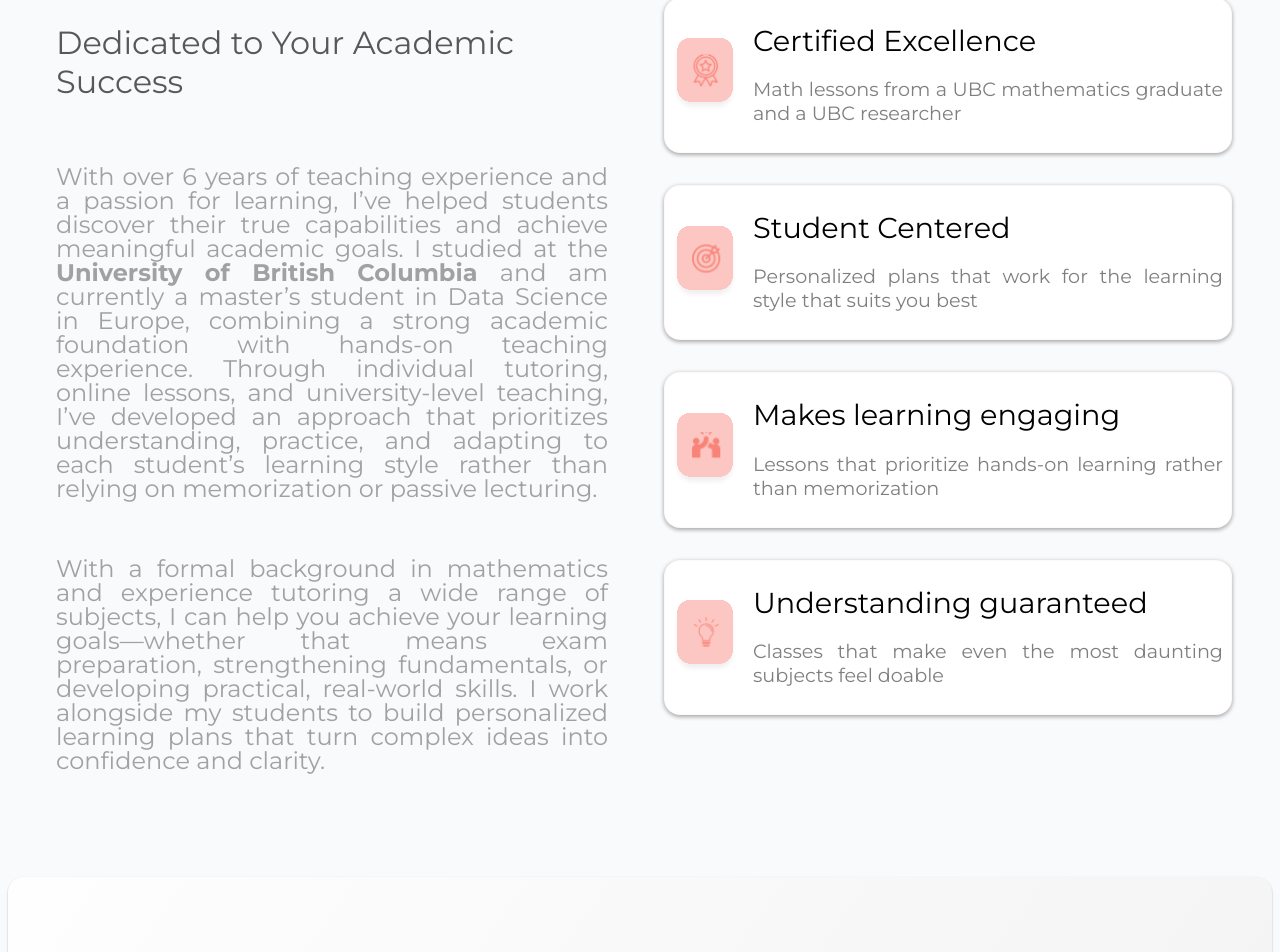
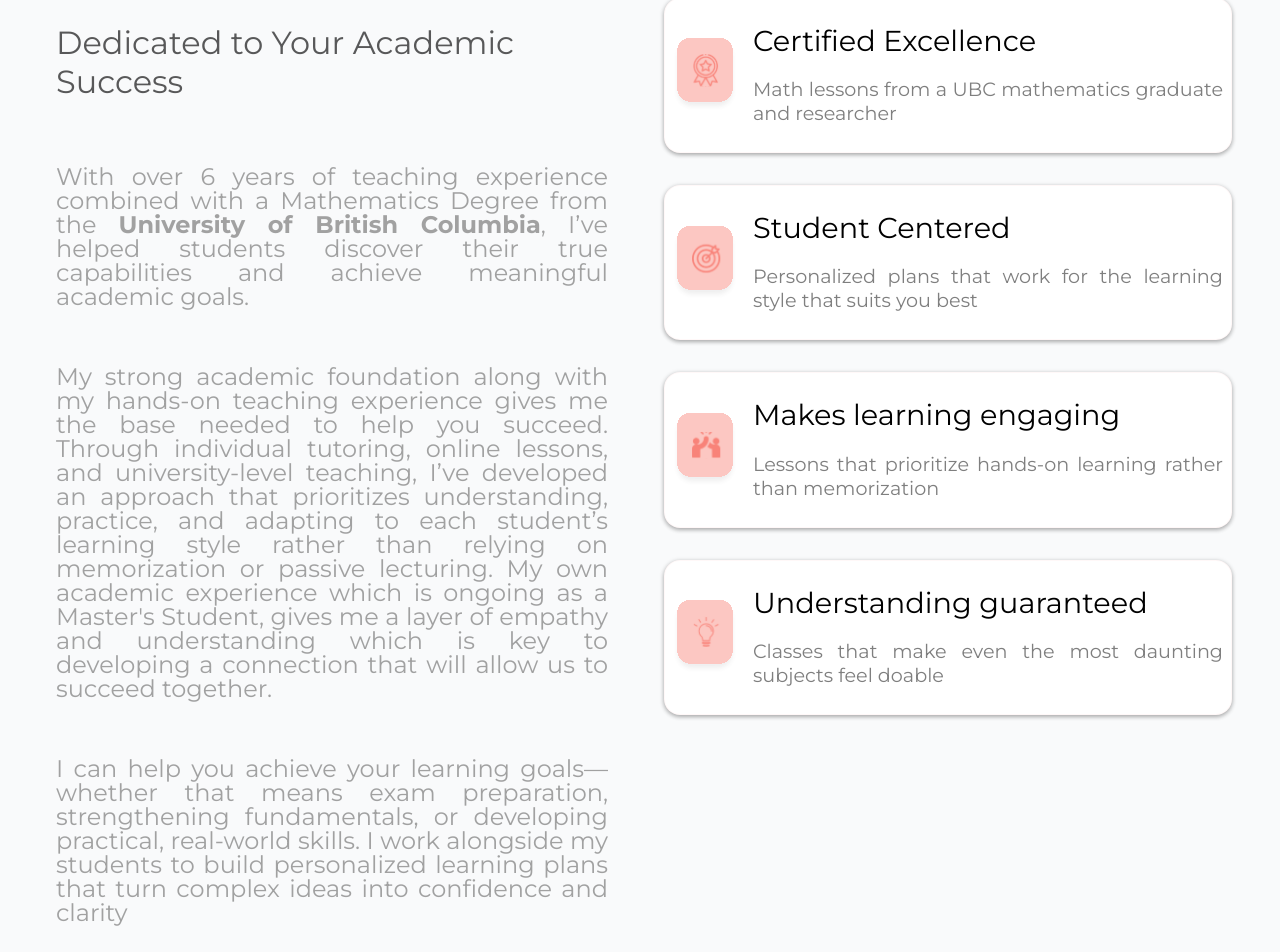
Before and after one commit to danielncuevas10/mila-portfolio, a React (Vite) app: page / in a window 1280 px wide. Shown: the part 932-1884 px from the top of the page. Built offline with nearby package versions, Linux system fonts and the light colour scheme.

Commit message:
Adding Google Analytics

```diff
--- a/index.html
+++ b/index.html
@@ -5,6 +5,17 @@
     <link rel="icon" type="image/svg+xml" href="/MM.svg" />
     <meta name="viewport" content="width=device-width, initial-scale=1.0" />
     <title>Mila M. Tutoring</title>
+
+    <!-- Google tag (gtag.js) -->
+<script async src="https://www.googletagmanager.com/gtag/js?id=G-YZSZ9SQ9RH"></script>
+<script>
+  window.dataLayer = window.dataLayer || [];
+  function gtag(){dataLayer.push(arguments);}
+  gtag('js', new Date());
+
+  gtag('config', '%VITE_GA_ID%');
+</script>
+
   </head>
   <body>
     <div id="root"></div>
--- /dev/null
+++ b/src/Analytics.tsx
@@ -0,0 +1,16 @@
+import { useEffect } from "react";
+import { useLocation } from "react-router-dom";
+
+export default function Analytics() {
+  const location = useLocation();
+
+  useEffect(() => {
+    if (window.gtag && import.meta.env.VITE_GA_ID) {
+      window.gtag("config", import.meta.env.VITE_GA_ID, {
+        page_path: location.pathname,
+      });
+    }
+  }, [location]);
+
+  return null;
+}
--- a/src/App.tsx
+++ b/src/App.tsx
@@ -1,13 +1,18 @@
 import { Routes, Route } from "react-router-dom";
 import { Landing } from "./pages/Landing/Landing";
 import { English } from "./pages/Landing/LandingEnglish";
+import Analytics from "./Analytics";
 
 function App() {
   return (
-    <Routes>
-      <Route path="/" element={<Landing />} />
-      <Route path="/english" element={<English />} />
-    </Routes>
+    <>
+      <Analytics />
+
+      <Routes>
+        <Route path="/" element={<Landing />} />
+        <Route path="/english" element={<English />} />
+      </Routes>
+    </>
   );
 }
 
--- a/src/data/features.data.ts
+++ b/src/data/features.data.ts
@@ -9,7 +9,7 @@ import ideaB from "../assets/pictures/icons/about/ideaB.svg";
 import teamB from "../assets/pictures/icons/about/teamB.svg";
 
 export const features: Feature[] = [
-    {id: "certified", icon: medal, title: "Certified Excellence", description: "Math lessons from a UBC mathematics graduate and a UBC researcher"},
+    {id: "certified", icon: medal, title: "Certified Excellence", description: "Math lessons from a UBC mathematics graduate and researcher"},
     {id: "student", icon: point, title: "Student Centered", description: "Personalized plans that work for the learning style that suits you best"},
     {id: "student", icon: team, title: "Makes learning engaging", description: "Lessons that prioritize hands-on learning rather than memorization"},
     {id: "student", icon: idea, title: "Understanding guaranteed", description: "Classes that make even the most daunting subjects feel doable"},
--- a/src/data/testimonials.data.ts
+++ b/src/data/testimonials.data.ts
@@ -12,7 +12,7 @@ export const testimonials: Testimonials[] = [
     },
     {id: "service2",
         icon: quote,
-        title: "Li Wei",
+        title: "Rita Wei",
         description: "What impressed me most was how clearly concepts were explained. My daughter no longer feels anxious about math tests, and she now approaches problems logically, she understands math now.",
         parent: "Parent",
 
--- a/src/pages/Landing/Landing.tsx
+++ b/src/pages/Landing/Landing.tsx
@@ -64,28 +64,33 @@ export const Landing = () => {
             <h2>About Me</h2>
             <h3>Dedicated to Your Academic Success</h3>
             <p>
-              With over 6 years of teaching experience and a passion for
-              learning, I’ve helped students discover their true capabilities
-              and achieve meaningful academic goals. I studied at the{" "}
+              With over 6 years of teaching experience combined with a
+              Mathematics Degree from the{" "}
               <span style={{ fontWeight: "bold" }}>
                 {" "}
-                University of British Columbia{" "}
+                University of British Columbia
               </span>
-              and am currently a master’s student in Data Science in Europe,
-              combining a strong academic foundation with hands-on teaching
-              experience. Through individual tutoring, online lessons, and
-              university-level teaching, I’ve developed an approach that
-              prioritizes understanding, practice, and adapting to each
-              student’s learning style rather than relying on memorization or
-              passive lecturing.
+              , I’ve helped students discover their true capabilities and
+              achieve meaningful academic goals.
             </p>
             <p>
-              With a formal background in mathematics and experience tutoring a
-              wide range of subjects, I can help you achieve your learning
-              goals—whether that means exam preparation, strengthening
-              fundamentals, or developing practical, real-world skills. I work
-              alongside my students to build personalized learning plans that
-              turn complex ideas into confidence and clarity.
+              My strong academic foundation along with my hands-on teaching
+              experience gives me the base needed to help you succeed. Through
+              individual tutoring, online lessons, and university-level
+              teaching, I’ve developed an approach that prioritizes
+              understanding, practice, and adapting to each student’s learning
+              style rather than relying on memorization or passive lecturing. My
+              own academic experience which is ongoing as a Master's Student,
+              gives me a layer of empathy and understanding which is key to
+              developing a connection that will allow us to succeed together.
+            </p>
+
+            <p>
+              I can help you achieve your learning goals—whether that means exam
+              preparation, strengthening fundamentals, or developing practical,
+              real-world skills. I work alongside my students to build
+              personalized learning plans that turn complex ideas into
+              confidence and clarity
             </p>
           </div>
         </div>
```
Also changed, not shown: src/types/global.d.ts (added, +7 -0 lines), 1 other file (tests, documents, lock files or other folders).
